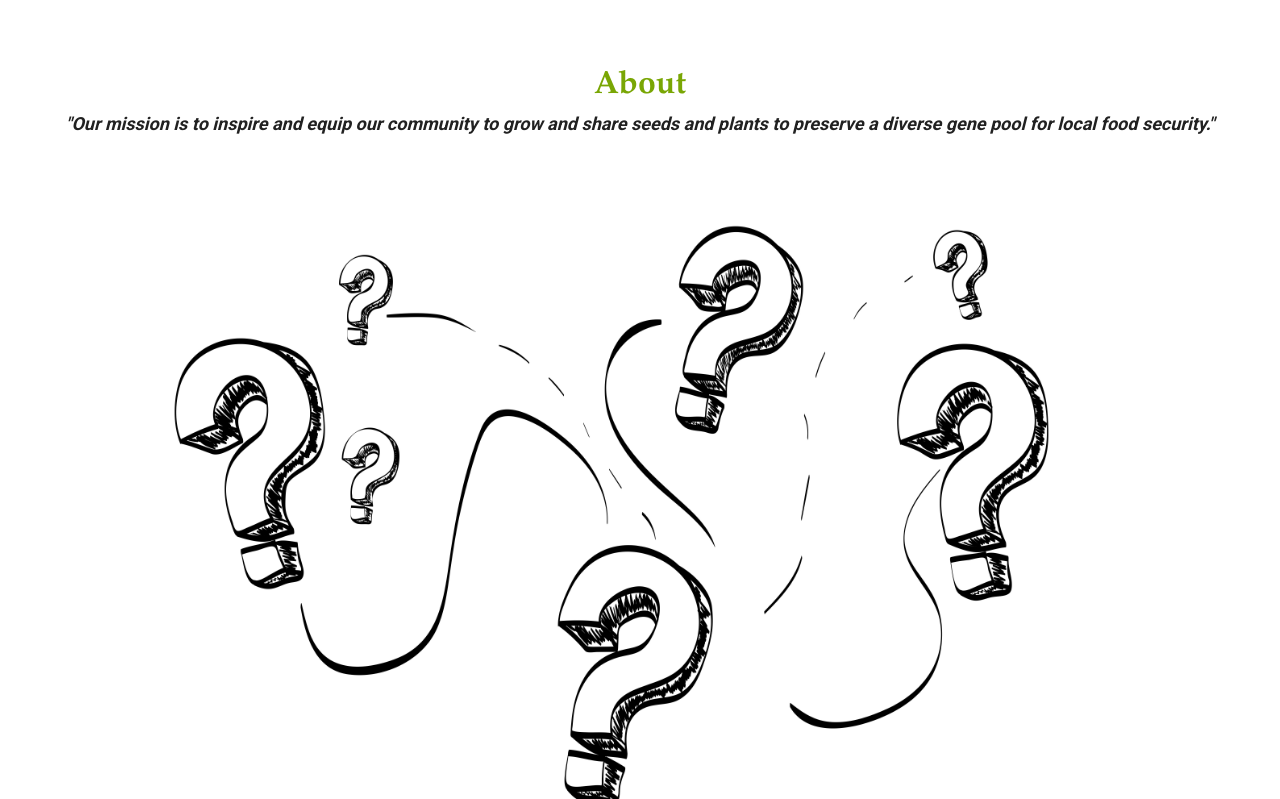
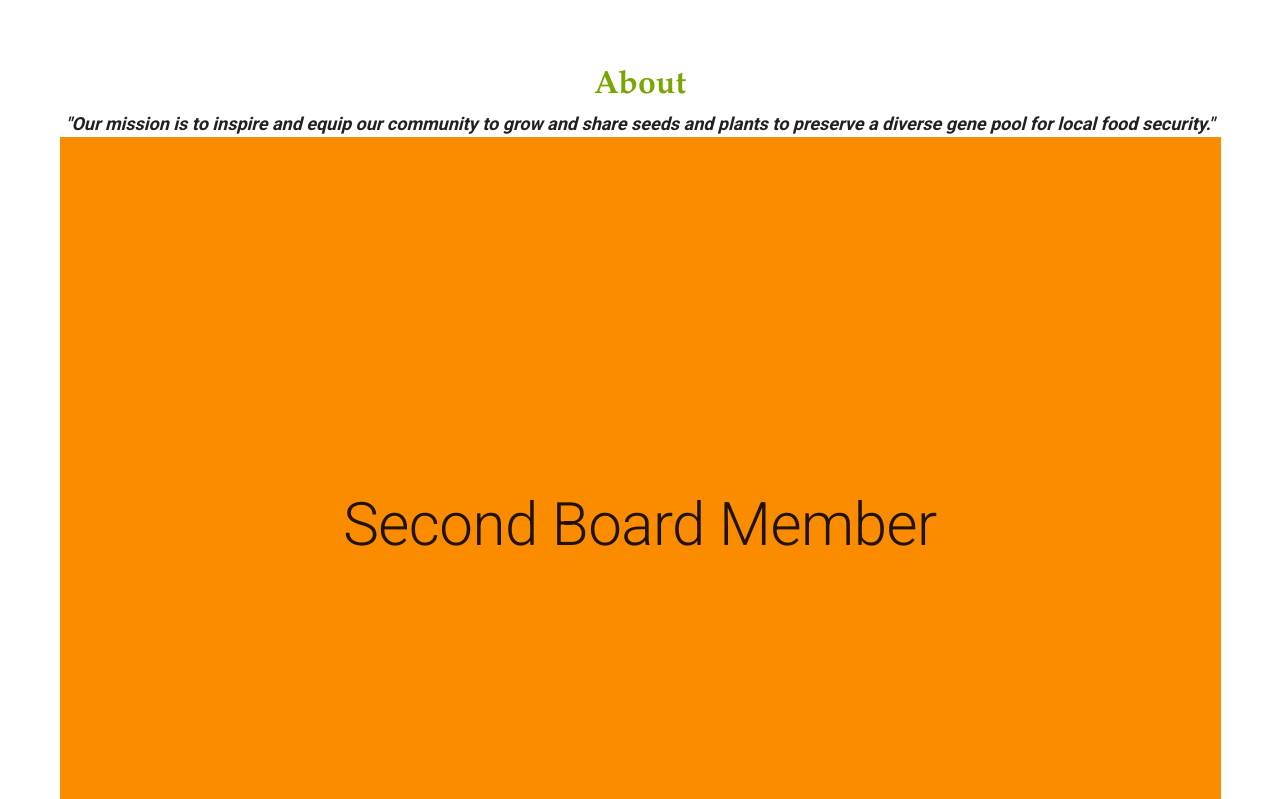
Before and after one commit to CarlenPumphery/coquilleseed, a Vue app: page /#/home in a window 1280 px wide. Shown: the part 3401-4200 px from the top of the page. Built offline with nearby package versions, Linux system fonts and the light colour scheme.

Commit message:
Fixed gallery

```diff
--- a/src/components/Footer.vue
+++ b/src/components/Footer.vue
@@ -8,8 +8,8 @@
 
         <v-spacer></v-spacer>
 
-        <v-btn v-for="icon in icons" :key="icon" class="mx-4" dark icon>
-          <v-icon size="24px">
+        <v-btn v-for="icon in icons" :key="icon" class="ml-10" dark icon>
+          <v-icon size="36px">
             {{ icon }}
           </v-icon>
         </v-btn>
@@ -25,6 +25,10 @@
 
 <script>
 export default {
-  name: "Footer"
-};
+  data: () => ({
+    icons: [
+      'mdi-facebook'
+    ],
+  }),
+}
 </script>
--- a/src/router/index.js
+++ b/src/router/index.js
@@ -27,22 +27,6 @@ const routes = [
     name: "Home",
     component: () => import(/* webpackChunkName: "home" */ "../views/Home.vue")
   },
-  {
-    path: "/about",
-    name: "About",
-    // route level code-splitting
-    // this generates a separate chunk (about.[hash].js) for this route
-    // which is lazy-loaded when the route is visited.
-    component: () =>
-      import(/* webpackChunkName: "about" */ "../views/About.vue")
-  },
-
-  {
-    path: "/construction",
-    name: "Construction",
-    component: () =>
-      import(/* webpackChunkName: "construction" */ "../views/Construction.vue")
-  }
 ];
 
 const router = new VueRouter({
--- a/src/views/About.vue
+++ /dev/null
@@ -1,5 +0,0 @@
-<template>
-  <div class="about">
-    <h1>This is an about page</h1>
-  </div>
-</template>
--- a/src/views/Construction.vue
+++ /dev/null
@@ -1,20 +0,0 @@
-<template>
-  <img
-    class="construction-img"
-    alt="Under Construction"
-    src="src/assets/construction.jpeg"
-  />
-</template>
-
-<script>
-export default {
-  name: "Construction.vue"
-};
-</script>
-
-<style scoped lang="scss">
-.construction-img {
-  width: 100%;
-  height: 100%;
-}
-</style>
--- a/src/views/Home.vue
+++ b/src/views/Home.vue
@@ -81,6 +81,32 @@
             <h2 class="home-mission">
               "Our mission is to inspire and equip our community to grow and share seeds and plants to preserve a diverse gene pool for local food security."
             </h2>
+              <v-carousel
+                  cycle
+                  height="800"
+                  hide-delimiter-background
+                  show-arrows-on-hover
+              >
+                <v-carousel-item
+                    v-for="(slide, i) in slides"
+                    :key="i"
+                >
+                  <v-sheet
+                      :color="colors[i]"
+                      height="100%"
+                  >
+                    <v-row
+                        class="fill-height"
+                        align="center"
+                        justify="center"
+                    >
+                      <div class="display-3">
+                        {{ slide }} Board Member
+                      </div>
+                    </v-row>
+                  </v-sheet>
+                </v-carousel-item>
+              </v-carousel>
             <img class="home-img" src="../assets/about.jpeg">
           </div>
 
@@ -133,10 +159,30 @@
 </template>
 
 <script>
-export default {
-  name: "Home",
-  components: {}
-};
+  export default {
+  data () {
+  return {
+  colors: [
+  'indigo',
+  'warning',
+  'pink darken-2',
+  'red lighten-1',
+  'deep-purple accent-4',
+      'green',
+      'blue'
+  ],
+  slides: [
+  'First',
+  'Second',
+  'Third',
+  'Fourth',
+  'Fifth',
+    'Sixth',
+      'Seventh',
+  ],
+}
+},
+}
 </script>
 
 <style scoped lang="scss">
```
Also changed, not shown: src/views/Articles.vue (deleted, +0 -13 lines), src/views/Links.vue (deleted, +0 -13 lines), src/views/Photos.vue (deleted, +0 -13 lines), src/views/Videos.vue (deleted, +0 -13 lines).
